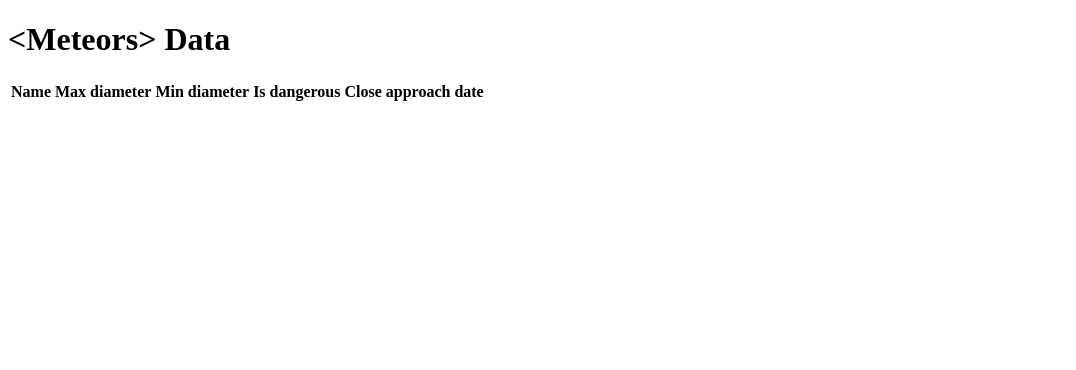
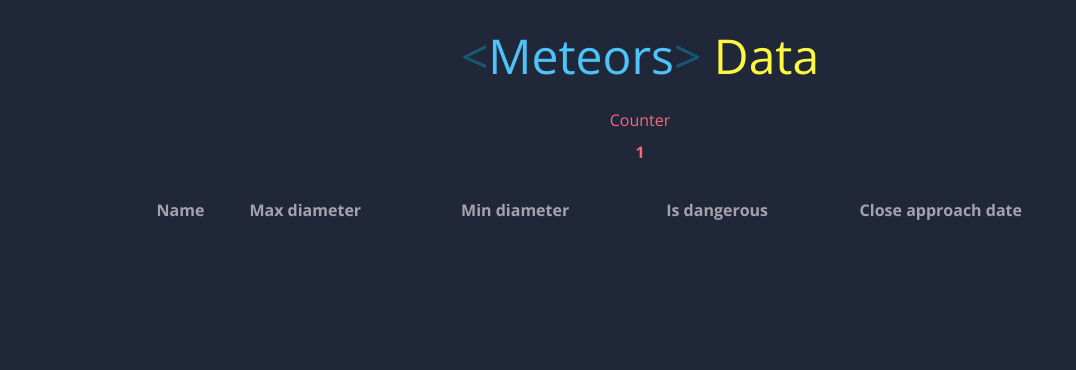
Before and after one commit to mightveseen/Proxy-Server, a Node server app: template views/meteor.njk in a window 1280 px wide. Shown: the top 370 px of the page, without its empty margins (0-1076 px from the left). Run offline with Node 20, Linux system fonts and the light colour scheme; the template is opened without the code that fills it: most values are stand-ins (such as "Sample title", 1, 10 or a date in 2020); lists and menus that the app fills with data are empty.

Commit message:
Add changes for 11th task.

```diff
--- a/app.js
+++ b/app.js
@@ -1,7 +1,7 @@
+import { env } from "./config/config.js";
 import nunjucks from 'nunjucks';
 import express from 'express';
 import meteorController from './delivery/meteor-controller.js';
-import { env } from "./config/config.js";
 
 const app = express();
 
@@ -9,11 +9,12 @@ nunjucks.configure('views', {
     express: app
 })
 
+app.use(express.json());
 app.use(meteorController);
 app.use((error, _req, res, _next) => {
     res.status(error.code || 500).render('exception.njk', { message: error.message });
 })
 
-app.listen(env.port, () => {
-    console.log(`Server is running on port ${env.port} ...`);
+app.listen(env.port, error => {
+    error ? console.log(error) : console.log(`Server is running on port ${env.port} ...`);
 });
--- a/config/config.js
+++ b/config/config.js
@@ -4,6 +4,8 @@ config();
 
 export const env = {
     port: process.env.SERVER_PORT || 4000,
-    apiUrl: process.env.API_URL,
-    apiKey: process.env.API_KEY
+    nasaMeteorApi: process.env.NASA_METEOR_API,
+    nasaRoverApi: process.env.NASA_ROVER_API,
+    apiKey: process.env.API_KEY,
+    sol: process.env.SOL
 };
--- a/delivery/meteor-controller.js
+++ b/delivery/meteor-controller.js
@@ -1,7 +1,8 @@
 import { Router } from 'express';
-import { executeApi } from '../repository/meteor-client.js';
-import { getMeteors } from '../use_cases/meteor-mapper.js';
 import { format } from 'date-fns'
+import { mapMeteorsToDtoList } from '../use_cases/meteor-mapper.js';
+import { mapImageToDto } from '../use_cases/image-mapper.js';
+import { getMeteors, getPhotos } from '../repository/nasa-api-client.js';
 import CustomException from '../class/CustomException.js';
 
 const router = Router();
@@ -14,10 +15,21 @@ router.get('/meteors', async (req, res, next) => {
             count: count.toLowerCase() === 'true',
             isDangerous: wereDangerousMeteors === 'all' ? wereDangerousMeteors : wereDangerousMeteors.toLowerCase() === 'true'
         };
-        const response = getMeteors((await executeApi(params)).data, params);
+        const response = mapMeteorsToDtoList((await getMeteors(params)).data, params);
         res.status(200).render('meteor.njk', response);
     } catch (error) {
-        next(new CustomException(400, `Error occured during API call [${error}]`));
+        next(new CustomException(error.status, `Error occured during [${req.path}] API call [${error}]`));
+    }
+});
+
+router.post('/image', async (req, res, next) => {
+    try {
+        const { userId, username, apiKey } = req.body;
+        const params = { apiKey };
+        const response = mapImageToDto((await getPhotos(params)).data);
+        res.status(200).json({ userId: userId, username: username, photo: response })
+    } catch (error) {
+        next(new CustomException(error.status, `Error occured during [${req.path}] API call [${error}]`));
     }
 });
 
--- a/package.json
+++ b/package.json
@@ -5,6 +5,7 @@
   "version": "1.0.0",
   "scripts": {
     "start": "node app.js",
+    "dev": "nodemon -L app.js",
     "test": "echo \"Error: no test specified\" && exit 1"
   },
   "dependencies": {
@@ -12,6 +13,7 @@
     "date-fns": "^4.1.0",
     "dotenv": "^16.4.5",
     "express": "^4.21.0",
+    "nodemon": "^3.1.7",
     "nunjucks": "^3.2.4"
   }
 }
--- /dev/null
+++ b/use_cases/image-mapper.js
@@ -0,0 +1,3 @@
+export function mapImageToDto(data) {
+    return data['photos']?.[0]?.['img_src'];
+}
--- a/views/exception.njk
+++ b/views/exception.njk
@@ -1,4 +1,8 @@
 {% extends 'template.njk' %}
 {% block body %}
-<h1>Error [{{ message }}]</h1>
+    <h1>
+        <span class="blue">&lt;</span>
+        {{ message }}
+        <span class="blue">&gt;</span>
+    </h1>
 {% endblock %}
--- a/views/meteor.njk
+++ b/views/meteor.njk
@@ -1,8 +1,15 @@
 {% extends 'template.njk' %}
 {% block body %}
     <h1>
-    <span class="blue">&lt;</span>Meteors<span class="blue">&gt;</span> <span class="yellow">Data</span>
+        <span class="blue">&lt;</span>Meteors<span class="blue">&gt;</span>
+        <span class="yellow">Data</span>
     </h1>
+    {% if count %}
+        <h2>
+            Counter
+            <p>{{ count }}</p>
+        </h2>
+    {% endif %}
     <table class="container">
         <thead>
             <tr>
--- a/views/template.njk
+++ b/views/template.njk
@@ -1,15 +1,111 @@
 <!DOCTYPE html>
 <html lang="en">
-
     <head>
         <title>Meteors</title>
         <meta charset="UTF-8">
         <meta name="viewport" content="device-width, initial-scale=1.0">
+        <style>
+            @charset "UTF-8";
+            @import url(https://fonts.googleapis.com/css?family=Open+Sans:300,400,700);
+            body {
+                font-family: 'Open Sans', sans-serif;
+                font-weight: 300;
+                line-height: 1.42em;
+                color: #A7A1AE;
+                background-color: #1F2739;
+            }
+            h1 {
+                font-size: 3em;
+                font-weight: 300;
+                line-height: 1em;
+                text-align: center;
+                color: #4DC3FA;
+            }
+            h2 {
+                font-size: 1em;
+                font-weight: 300;
+                text-align: center;
+                display: block;
+                line-height: 1em;
+                color: #FB667A;
+            }
+            h2 p {
+                font-weight: 700;
+                text-transform: uppercase;
+                color: #FB667A;
+                text-decoration: none;
+            }
+            .blue {
+                color: #185875;
+            }
+            .yellow {
+                color: #FFF842;
+            }
+            .container th h1 {
+                font-weight: bold;
+                font-size: 1em;
+                text-align: left;
+                color: #185875;
+            }
+            .container td {
+                font-weight: normal;
+                font-size: 1em;
+                -webkit-box-shadow: 0 2px 2px -2px #0E1119;
+                -moz-box-shadow: 0 2px 2px -2px #0E1119;
+                box-shadow: 0 2px 2px -2px #0E1119;
+            }
+            .container {
+                text-align: left;
+                overflow: hidden;
+                width: 80%;
+                margin: 0 auto;
+                display: table;
+                padding: 0 0 8em;
+            }
+            .container td,
+            .container th {
+                padding-bottom: 2%;
+                padding-top: 2%;
+                padding-left: 2%;
+            }
+            .container tr:nth-child(odd) {
+                background-color: #323C50;
+            }
+            .container tr:nth-child(even) {
+                background-color: #2C3446;
+            }
+            .container th {
+                background-color: #1F2739;
+            }
+            .container td:first-child {
+                color: #FB667A;
+            }
+            .container tr:hover {
+                background-color: #464A52;
+                -webkit-box-shadow: 0 6px 6px -6px #0E1119;
+                -moz-box-shadow: 0 6px 6px -6px #0E1119;
+                box-shadow: 0 6px 6px -6px #0E1119;
+            }
+            .container td:hover {
+                background-color: #FFF842;
+                color: #403E10;
+                font-weight: bold;
+                box-shadow: #7F7C21 -1px 1px, #7F7C21 -2px 2px, #7F7C21 -3px 3px, #7F7C21 -4px 4px, #7F7C21 -5px 5px, #7F7C21 -6px 6px;
+                transform: translate3d(6px, -6px, 0);
+                transition-delay: 0s;
+                transition-duration: 0.4s;
+                transition-property: all;
+                transition-timing-function: line;
+            }
+            @media(max-width: 800px) {
+                .container td:nth-child(4),
+                .container th:nth-child(4) {
+                    display: none;
+                }
+            }
+        </style>
     </head>
-
     <body>
-    {% block body %}
-    {% endblock %}
+        {% block body %}{% endblock %}
     </body>
-
 </html>
```
Also changed, not shown: public/css/meteor.css (deleted, +0 -110 lines), repository/meteor-client.js (deleted, +0 -12 lines), repository/nasa-api-client.js (added, +21 -0 lines), use_cases/meteor-mapper.js (+4 -4 lines), 1 other file. Lines whose indentation alone changed are shown as unchanged.
